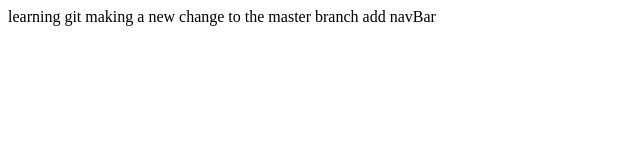
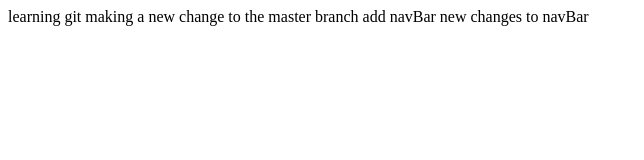
Before and after one commit to hunterhutchisson/learningGit, a plain HTML site: page index.html in a window 1280 px wide. Shown: the whole page, without its empty margins (0-644 px from the left). Drawn offline with Linux system fonts and the light colour scheme.

Commit message:
changes again to the navbar

```diff
--- a/index.html
+++ b/index.html
@@ -12,5 +12,8 @@
     making a new change to the master branch
 
     add navBar
+
+
+    new changes to navBar
 </body>
 </html>
```
